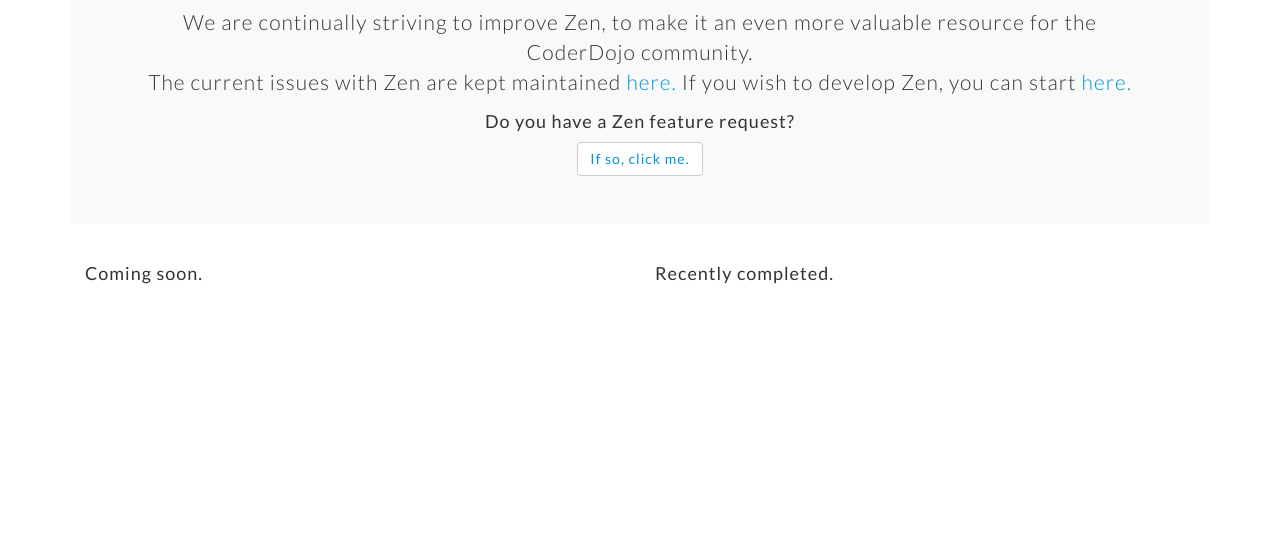
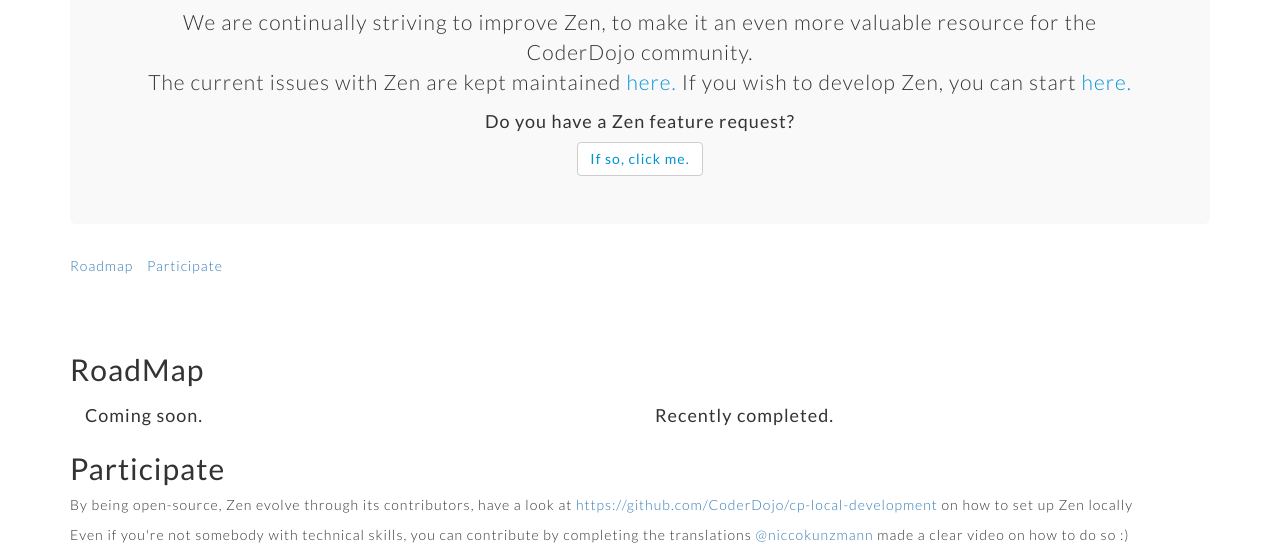
Before and after one commit to niccokunzmann/coderdojo.github.io, a plain HTML site: page index.html in a window 1280 px wide. Shown: the part 168-720 px from the top of the page. Drawn offline with nearby package versions, Linux system fonts and the light colour scheme; no server answers; grey boxes are pictures that could not be loaded.

Commit message:
Add Participate section

```diff
--- a/index.html
+++ b/index.html
@@ -23,15 +23,27 @@
     <h4>Do you have a Zen feature request?</h4>
     <a class="btn btn-default blue" href="https://github.com/CoderDojo/community-platform/issues/new" role="button">If so, click me.</a>
   </div>
+  <ul class="list-inline">
+    <li><a href="#roadmap">Roadmap</a></li>
+    <li><a href="#participate">Participate</a></li>
+  </ul>
+  <h2 id="roadmap">RoadMap</h2>
   <div class="content">
-    <div class="col-lg-6 col-md-6 col-sm-6">
+    <div class="col-sm-6">
       <h4>Coming soon.</h4>
       <ul id="upcoming"><ul>
     </div>
-    <div class="col-lg-6 col-md-6 col-sm-6">
+    <div class="col-sm-6">
       <h4>Recently completed.</h4>
       <ul id="completed"></ul>
     </div>
   </div>
+
+  <h2 id="participate">Participate</h2>
+  <p>By being open-source, Zen evolve through its contributors, have a look at <a href="https://github.com/CoderDojo/cp-local-development">https://github.com/CoderDojo/cp-local-development</a> on how to set up Zen locally</p>
+
+  <p>Even if you're not somebody with technical skills, you can contribute by completing the translations
+  <a href="https://github.com/niccokunzmann">@niccokunzmann</a> made a clear video on how to do so :)</p>
+  <iframe width="420" height="315" src="https://www.youtube.com/embed/WtS5_4ghgR4" frameborder="0" allowfullscreen></iframe>
   <script src="request.js"></script>
 </body>
```
